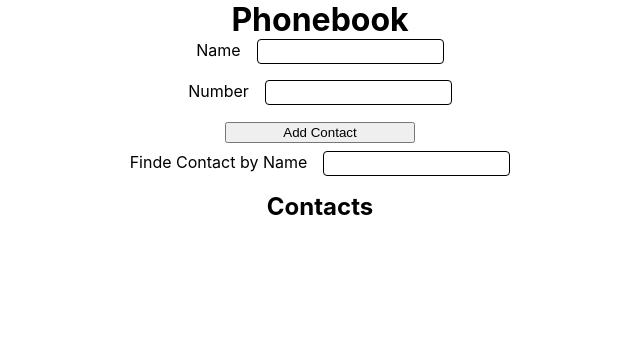
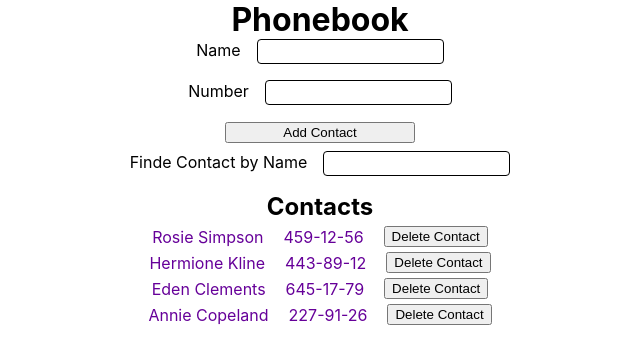
Before and after one commit to Lawyer0901/goit-react-hw-02-phonebook, a React (Create React App) app: page / in a window 1280 px wide. Shown: the top 364 px of the page, without its empty margins (320-960 px from the left). Built offline with nearby package versions, Linux system fonts and the light colour scheme.

Commit message:
fixed registr

```diff
--- a/src/components/App.jsx
+++ b/src/components/App.jsx
@@ -8,10 +8,10 @@
 export class App extends Component {
   state = {
     contacts: [
-      // { id: 'id-1', name: 'Rosie Simpson', number: '459-12-56' },
-      // { id: 'id-2', name: 'Hermione Kline', number: '443-89-12' },
-      // { id: 'id-3', name: 'Eden Clements', number: '645-17-79' },
-      // { id: 'id-4', name: 'Annie Copeland', number: '227-91-26' },
+      { id: 'id-1', name: 'Rosie Simpson', number: '459-12-56' },
+      { id: 'id-2', name: 'Hermione Kline', number: '443-89-12' },
+      { id: 'id-3', name: 'Eden Clements', number: '645-17-79' },
+      { id: 'id-4', name: 'Annie Copeland', number: '227-91-26' },
     ],
     filter: '',
   };
@@ -45,7 +45,7 @@
 
   handleFindeContact = () => {
     const { filter } = this.state;
-    const normalizedFilter = filter;
+    const normalizedFilter = filter.toLowerCase();
     return this.state.contacts.filter(contact =>
       contact.name.toLowerCase().includes(normalizedFilter)
     );
```
